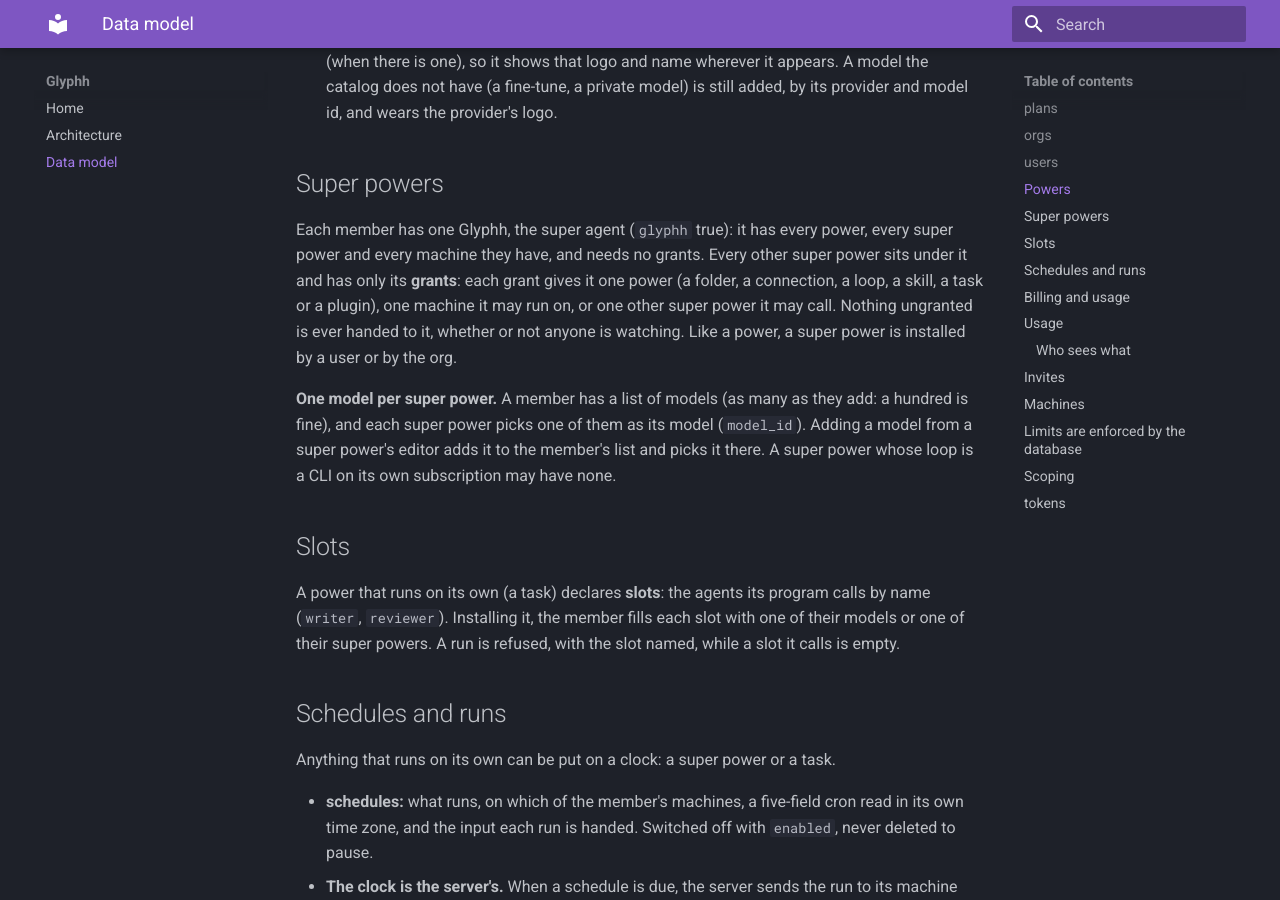
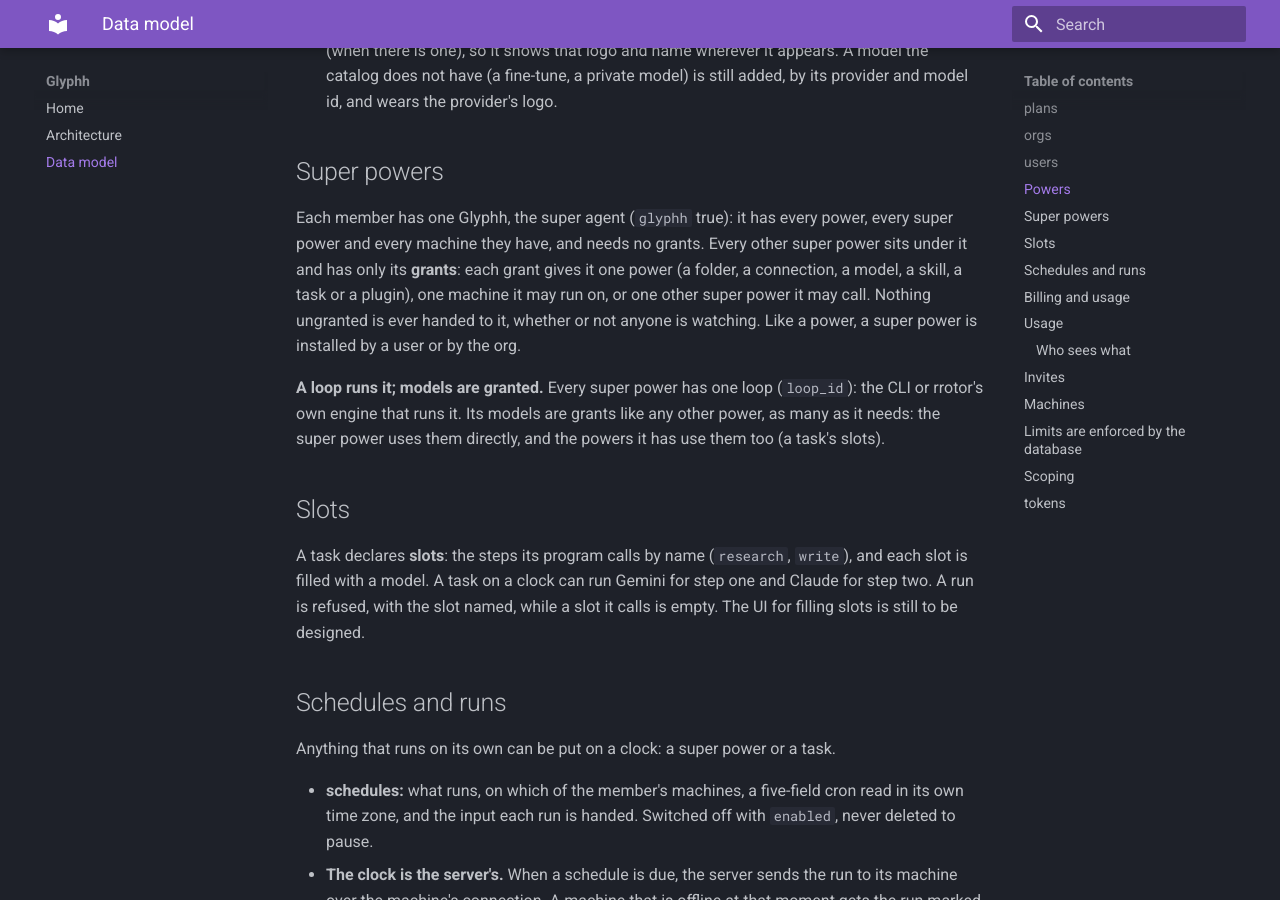
Before and after one commit to glyphh-ai/server, an MkDocs documentation site: the page built from docs/data-model.md, in a window 1280 px wide and 900 px high, scrolled down 3340 px. Built offline with MkDocs 1.6.1 and Material for MkDocs 9.7.7, drawn with Linux system fonts in a browser that asks for light colours.

Commit message:
Data model: a super power has one loop and is granted its models; a task's slots are filled with models
Co-Authored-By: Claude Opus 5.5 <noreply@anthropic.com>

```diff
--- a/docs/data-model.md
+++ b/docs/data-model.md
@@ -14,10 +14,9 @@ erDiagram
     super_powers ||--o{ grants : "is granted"
     powers ||--o{ grants : "granted as"
     machines ||--o{ grants : "granted as"
-    powers ||--o{ super_powers : "is the model of"
+    powers ||--o{ super_powers : "is the loop of"
     powers ||--o{ slots : "declares"
     powers ||--o{ slots : "fills"
-    super_powers ||--o{ slots : "fills"
     super_powers ||--o{ schedules : "on a clock"
     powers ||--o{ schedules : "on a clock"
     machines ||--o{ schedules : "runs on"
@@ -168,7 +167,7 @@ erDiagram
         uuid user_id FK "null = installed by the org, for everyone"
         text name "unique for its owner"
         bool glyphh "true = the member's Glyphh, the super agent: one per member, granted everything"
-        uuid model_id FK "the one model it runs on, from its owner's models; null = the loop's own (a CLI on its subscription)"
+        uuid loop_id FK "the loop that runs it: one of its owner's loops; every super power has one"
         jsonb definition "the rrotor definition (its workflows, pipelines and screens), still to be drawn; its data lives in rrotor"
         timestamptz created_at
         timestamptz updated_at
@@ -177,7 +176,7 @@ erDiagram
     grants {
         uuid id PK
         uuid super_power_id FK "the super power granted it"
-        uuid power_id FK "a power: folder, connection, loop, skill, task, plugin (never a model: that is picked); or"
+        uuid power_id FK "a power: folder, connection, model, skill, task, plugin (the loop is picked, not granted); or"
         uuid machine_id FK "a machine it may run on; or"
         uuid granted_super_power_id FK "a super power it may call (exactly one of the three)"
         timestamptz created_at
@@ -187,8 +186,7 @@ erDiagram
         uuid id PK
         uuid power_id FK "the task (or other power) that declares it"
         text name "what its program calls it: writer, reviewer, ..."
-        uuid model_id FK "filled by one of the owner's models; or"
-        uuid super_power_id FK "by one of their super powers (at most one of the two; neither = not filled yet)"
+        uuid model_id FK "the model that fills it, one of the owner's; null = not filled yet"
         timestamptz created_at
         timestamptz updated_at
     }
@@ -405,13 +403,13 @@ Every power is a row in `powers` (who owns it, its kind and name), and one row i
 
 ## Super powers
 
-Each member has one Glyphh, the super agent (`glyphh` true): it has every power, every super power and every machine they have, and needs no grants. Every other super power sits under it and has only its **grants**: each grant gives it one power (a folder, a connection, a loop, a skill, a task or a plugin), one machine it may run on, or one other super power it may call. Nothing ungranted is ever handed to it, whether or not anyone is watching. Like a power, a super power is installed by a user or by the org.
+Each member has one Glyphh, the super agent (`glyphh` true): it has every power, every super power and every machine they have, and needs no grants. Every other super power sits under it and has only its **grants**: each grant gives it one power (a folder, a connection, a model, a skill, a task or a plugin), one machine it may run on, or one other super power it may call. Nothing ungranted is ever handed to it, whether or not anyone is watching. Like a power, a super power is installed by a user or by the org.
 
-**One model per super power.** A member has a list of models (as many as they add: a hundred is fine), and each super power picks one of them as its model (`model_id`). Adding a model from a super power's editor adds it to the member's list and picks it there. A super power whose loop is a CLI on its own subscription may have none.
+**A loop runs it; models are granted.** Every super power has one loop (`loop_id`): the CLI or rrotor's own engine that runs it. Its models are grants like any other power, as many as it needs: the super power uses them directly, and the powers it has use them too (a task's slots).
 
 ## Slots
 
-A power that runs on its own (a task) declares **slots**: the agents its program calls by name (`writer`, `reviewer`). Installing it, the member fills each slot with one of their models or one of their super powers. A run is refused, with the slot named, while a slot it calls is empty.
+A task declares **slots**: the steps its program calls by name (`research`, `write`), and each slot is filled with a model. A task on a clock can run Gemini for step one and Claude for step two. A run is refused, with the slot named, while a slot it calls is empty. The UI for filling slots is still to be designed.
 
 ## Schedules and runs
 
```
Also changed, not shown: docs/architecture.md (+1 -1 lines).
